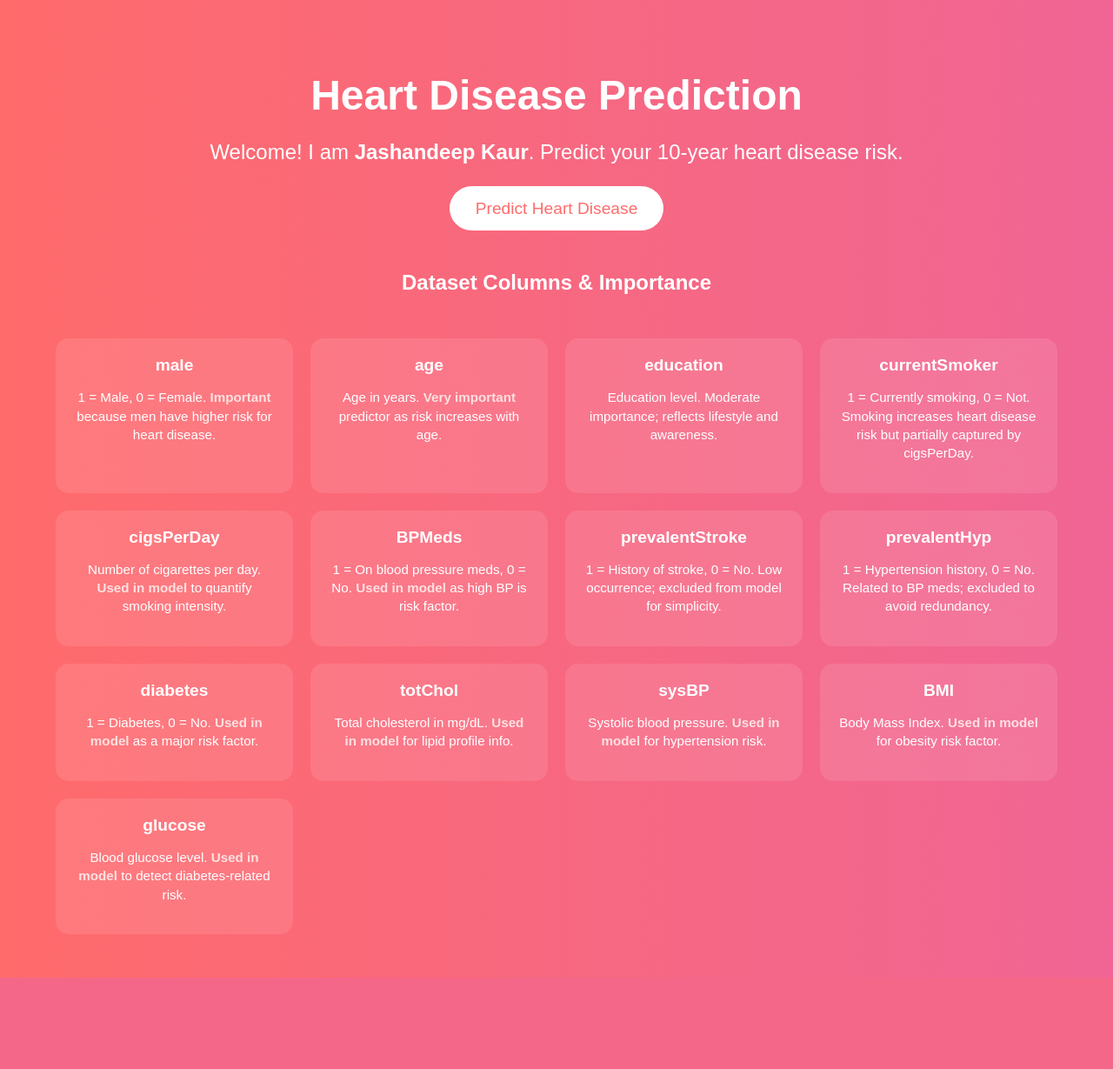
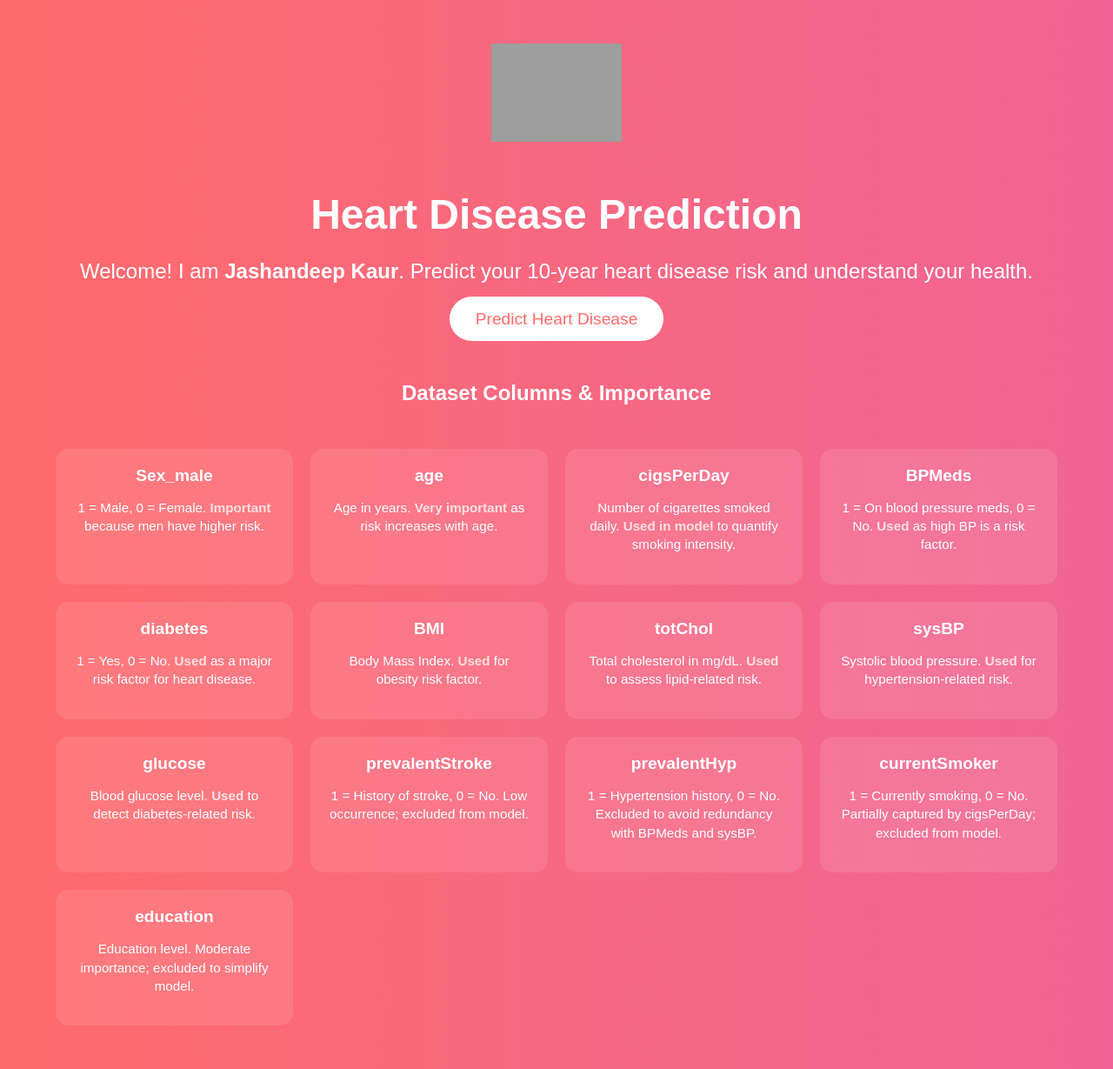
Before and after one commit to jashandeep032kaur-dot/heart-disease-prediction, a Flask app: page / in a window 1280 px wide. Shown: the whole page at 87% size. Before the commit the page ends 1124 px from the top, so only its background shows below. Run offline with Flask 3, Linux system fonts and the light colour scheme; parts of the project's set-up code (start-up, migrations or seed data) failed here and were passed over; grey boxes are pictures that could not be loaded.

Commit message:
Update templates/index.html

```diff
--- a/templates/index.html
+++ b/templates/index.html
@@ -5,18 +5,18 @@
     <title>Heart Disease Prediction</title>
     <style>
         body {
-            font-family: 'Arial', sans-serif;
+            font-family: Arial, Helvetica, sans-serif;
             background: linear-gradient(to right, #ff6b6b, #f06595);
             color: #fff;
             margin: 0;
             padding: 0;
+            text-align: center;
         }
         .container {
             width: 90%;
             max-width: 1200px;
             margin: auto;
             padding: 50px 0;
-            text-align: center;
         }
         h1 {
             font-size: 3em;
@@ -24,7 +24,7 @@
         }
         p.intro {
             font-size: 1.5em;
-            margin-bottom: 40px;
+            margin-bottom: 30px;
         }
         .btn {
             padding: 15px 30px;
@@ -40,6 +40,10 @@
         .btn:hover {
             background-color: #ffe0e0;
             transform: scale(1.1);
+        }
+        .heart-img {
+            width: 150px;
+            margin-bottom: 20px;
         }
         .cards {
             display: grid;
@@ -76,63 +80,67 @@
 </head>
 <body>
     <div class="container">
+        <!-- Heart image -->
+        <img src="https://upload.wikimedia.org/wikipedia/commons/thumb/7/7c/Human_heart_anterior_view.svg/512px-Human_heart_anterior_view.svg.png" alt="Heart" class="heart-img">
+
         <h1>Heart Disease Prediction</h1>
-        <p class="intro">Welcome! I am <strong>Jashandeep Kaur</strong>. Predict your 10-year heart disease risk.</p>
-        <a href="predict.html" class="btn">Predict Heart Disease</a>
+        <p class="intro">Welcome! I am <strong>Jashandeep Kaur</strong>. Predict your 10-year heart disease risk and understand your health.</p>
+
+        <a href="/predict" class="btn">Predict Heart Disease</a>
 
         <h2 style="margin-top:60px;">Dataset Columns & Importance</h2>
         <div class="cards">
             <div class="card">
-                <h3>male</h3>
-                <p>1 = Male, 0 = Female. <span class="important">Important</span> because men have higher risk for heart disease.</p>
+                <h3>Sex_male</h3>
+                <p>1 = Male, 0 = Female. <span class="important">Important</span> because men have higher risk.</p>
             </div>
             <div class="card">
                 <h3>age</h3>
-                <p>Age in years. <span class="important">Very important</span> predictor as risk increases with age.</p>
+                <p>Age in years. <span class="important">Very important</span> as risk increases with age.</p>
+            </div>
+            <div class="card">
+                <h3>cigsPerDay</h3>
+                <p>Number of cigarettes smoked daily. <span class="important">Used in model</span> to quantify smoking intensity.</p>
+            </div>
+            <div class="card">
+                <h3>BPMeds</h3>
+                <p>1 = On blood pressure meds, 0 = No. <span class="important">Used</span> as high BP is a risk factor.</p>
+            </div>
+            <div class="card">
+                <h3>diabetes</h3>
+                <p>1 = Yes, 0 = No. <span class="important">Used</span> as a major risk factor for heart disease.</p>
+            </div>
+            <div class="card">
+                <h3>BMI</h3>
+                <p>Body Mass Index. <span class="important">Used</span> for obesity risk factor.</p>
+            </div>
+            <div class="card">
+                <h3>totChol</h3>
+                <p>Total cholesterol in mg/dL. <span class="important">Used</span> to assess lipid-related risk.</p>
+            </div>
+            <div class="card">
+                <h3>sysBP</h3>
+                <p>Systolic blood pressure. <span class="important">Used</span> for hypertension-related risk.</p>
+            </div>
+            <div class="card">
+                <h3>glucose</h3>
+                <p>Blood glucose level. <span class="important">Used</span> to detect diabetes-related risk.</p>
+            </div>
+            <div class="card">
+                <h3>prevalentStroke</h3>
+                <p>1 = History of stroke, 0 = No. Low occurrence; excluded from model.</p>
+            </div>
+            <div class="card">
+                <h3>prevalentHyp</h3>
+                <p>1 = Hypertension history, 0 = No. Excluded to avoid redundancy with BPMeds and sysBP.</p>
+            </div>
+            <div class="card">
+                <h3>currentSmoker</h3>
+                <p>1 = Currently smoking, 0 = No. Partially captured by cigsPerDay; excluded from model.</p>
             </div>
             <div class="card">
                 <h3>education</h3>
-                <p>Education level. Moderate importance; reflects lifestyle and awareness.</p>
-            </div>
-            <div class="card">
-                <h3>currentSmoker</h3>
-                <p>1 = Currently smoking, 0 = Not. Smoking increases heart disease risk but partially captured by cigsPerDay.</p>
-            </div>
-            <div class="card">
-                <h3>cigsPerDay</h3>
-                <p>Number of cigarettes per day. <span class="important">Used in model</span> to quantify smoking intensity.</p>
-            </div>
-            <div class="card">
-                <h3>BPMeds</h3>
-                <p>1 = On blood pressure meds, 0 = No. <span class="important">Used in model</span> as high BP is risk factor.</p>
-            </div>
-            <div class="card">
-                <h3>prevalentStroke</h3>
-                <p>1 = History of stroke, 0 = No. Low occurrence; excluded from model for simplicity.</p>
-            </div>
-            <div class="card">
-                <h3>prevalentHyp</h3>
-                <p>1 = Hypertension history, 0 = No. Related to BP meds; excluded to avoid redundancy.</p>
-            </div>
-            <div class="card">
-                <h3>diabetes</h3>
-                <p>1 = Diabetes, 0 = No. <span class="important">Used in model</span> as a major risk factor.</p>
-            </div>
-            <div class="card">
-                <h3>totChol</h3>
-                <p>Total cholesterol in mg/dL. <span class="important">Used in model</span> for lipid profile info.</p>
-            </div>
-            <div class="card">
-                <h3>sysBP</h3>
-                <p>Systolic blood pressure. <span class="important">Used in model</span> for hypertension risk.</p>
-            </div>
-            <div class="card">
-                <h3>BMI</h3>
-                <p>Body Mass Index. <span class="important">Used in model</span> for obesity risk factor.</p>
-            </div>
-            <div class="card">
-                <h3>glucose</h3>
-                <p>Blood glucose level. <span class="important">Used in model</span> to detect diabetes-related risk.</p>
+                <p>Education level. Moderate importance; excluded to simplify model.</p>
             </div>
         </div>
     </div>
```
